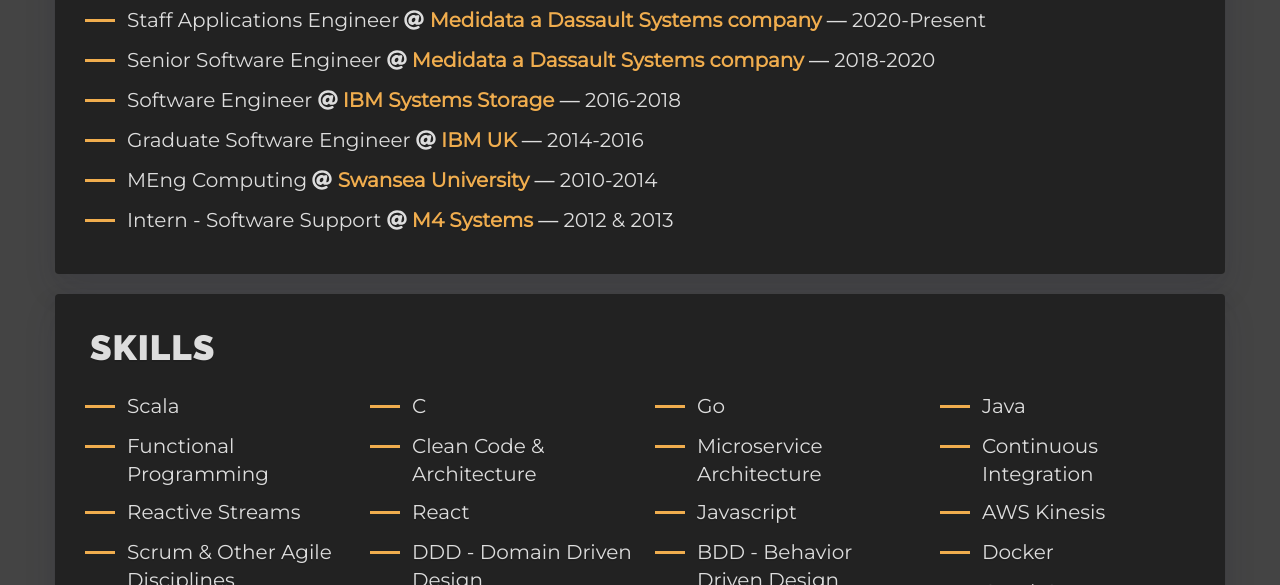
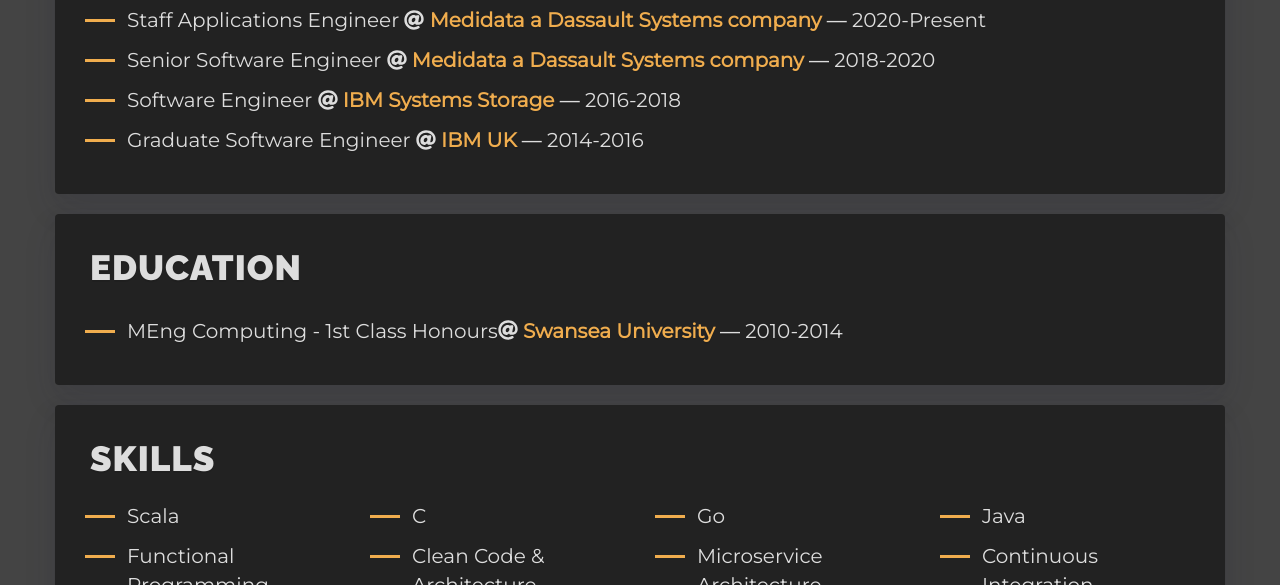
Before and after one commit to tmilner/tmilner.co.uk, a plain HTML site: page index.html in a window 1280 px wide. Shown: the part 716-1301 px from the top of the page. Drawn offline with nearby package versions, Linux system fonts and the light colour scheme.

Commit message:
Updating design

```diff
--- a/index.html
+++ b/index.html
@@ -97,11 +97,21 @@
                 <div class="row orange item">
                     <span class="roll">Graduate Software Engineer <i class="fas fa-at"></i> <a href="https://www.ibm.com/uk-en" title="IBM UK"><b>IBM UK</b></a> ― 2014-2016</span>
                 </div>
+            </div>
+        </div>
+    </section>
+
+        <!-- Resume Section -->
+    <section id="education" class="colour_coded">
+        <div class="container">
+            <div class="row title">
+                <div class="col-xs-12 text-left">
+                    <h2>Education</h2>
+                </div>
+            </div>
+            <div class="col-lg-12 col-xs-12 colourcontainer section_text">
                 <div class="row orange item">
-                    <span class="roll">MEng Computing <i class="fas fa-at"></i> <a href="http://swansea.ac.uk/compsci" title="Swansea University - Computer Science"><b>Swansea University</b></a> ― 2010-2014</span>
-                </div>
-                <div class="row orange item">
-                    <span class="roll">Intern - Software Support <i class="fas fa-at"></i> <b class="fake-link">M4 Systems</b> ― 2012 & 2013</i></span>
+                    <span class="roll">MEng Computing - 1st Class Honours<i class="fas fa-at"></i> <a href="http://swansea.ac.uk/compsci" title="Swansea University - Computer Science"><b>Swansea University</b></a> ― 2010-2014</span>
                 </div>
             </div>
         </div>
```
